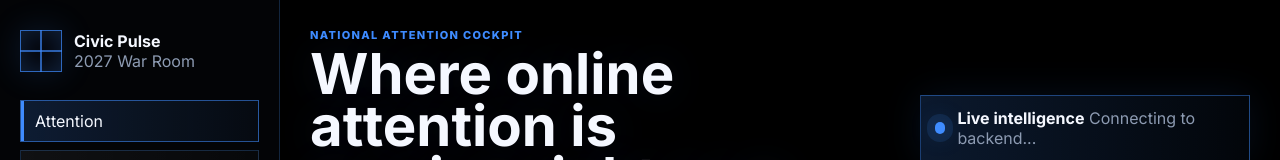
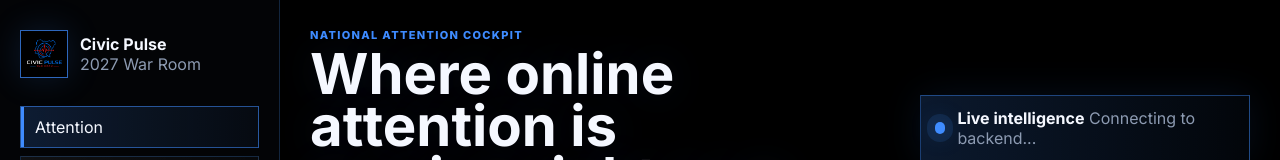
Before and after one commit to gbollyjay825/civic_pulse, a website: page frontend/index.html in a window 1280 px wide. Shown: the top 160 px of the page. Drawn offline with nearby package versions, Linux system fonts and the light colour scheme; no server answers.

Commit message:
Add Civic Pulse logo

```diff
--- a/frontend/index.html
+++ b/frontend/index.html
@@ -15,13 +15,14 @@
       href="https://unpkg.com/leaflet@1.9.4/dist/leaflet.css"
       crossorigin=""
     />
+    <link rel="icon" type="image/png" href="./assets/civic-pulse-logo.png" />
     <link rel="stylesheet" href="./styles.css" />
   </head>
   <body>
     <div class="app-shell">
       <aside class="rail">
         <div class="brand">
-          <span class="brand-mark"></span>
+          <img class="brand-mark" src="./assets/civic-pulse-logo.png" alt="Civic Pulse logo" />
           <div>
             <strong>Civic Pulse</strong>
             <span>2027 War Room</span>
--- a/frontend/styles.css
+++ b/frontend/styles.css
@@ -56,14 +56,13 @@ select {
 }
 
 .brand-mark {
-  width: 42px;
-  height: 42px;
+  display: block;
+  width: 48px;
+  height: 48px;
   border: 1px solid rgba(63, 140, 255, 0.72);
-  background:
-    linear-gradient(90deg, transparent 47%, rgba(63, 140, 255, 0.65) 48%, rgba(63, 140, 255, 0.65) 52%, transparent 53%),
-    linear-gradient(transparent 47%, rgba(63, 140, 255, 0.65) 48%, rgba(63, 140, 255, 0.65) 52%, transparent 53%),
-    #05070d;
-  box-shadow: inset 0 0 22px rgba(63, 140, 255, 0.2), 0 0 34px rgba(63, 140, 255, 0.16);
+  background: #05070d;
+  box-shadow: 0 0 34px rgba(63, 140, 255, 0.16);
+  object-fit: cover;
 }
 
 .brand strong {
```
Also changed, not shown: frontend/assets/civic-pulse-logo.png (added).
